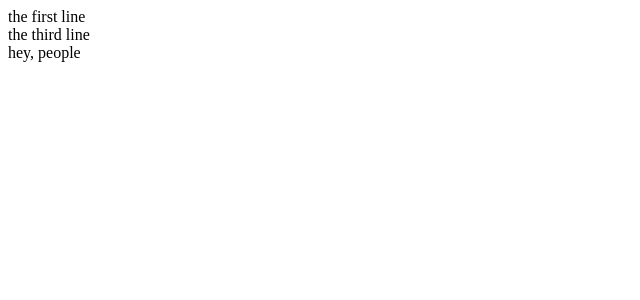
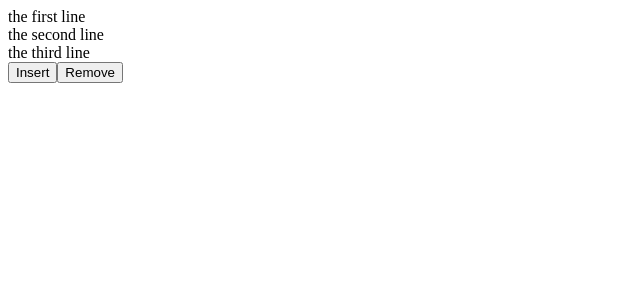
Before and after one commit to happypeter/patch-player, a React (Create React App) app in the folder client/: page / in a window 1280 px wide. Shown: the top 300 px of the page, without its empty margins (0-640 px from the left). Built offline with nearby package versions, Linux system fonts and the light colour scheme.

Commit message:
insert line #8

```diff
--- a/client/src/containers/App.js
+++ b/client/src/containers/App.js
@@ -8,50 +8,65 @@ class App extends Component {
       'the first line',
       'the second line',
       'the third line'
-    ],
-    newTextLine: ''
+    ]
   }
 
-  typeCharacter = character => {
+  typeCharacter = (character, index) => {
     return new Promise((resolve) => {
-      let newTextLine = this.state.newTextLine + character
-      this.setState({ newTextLine }, () => {
+      let textLines = utils.insertCharacterAtIndex(this.state.textLines, character, index)
+      this.setState({ textLines }, () => {
         const delay = 100
         setTimeout(resolve, delay);
       })
     })
   }
 
-  typeLine = line => {
-    utils.eachPromise(line, this.typeCharacter)
+  insertLine = (line, index) => {
+    const { textLines } = this.state
+    const newTextLines = utils.insertEmptyLineAtIndex(textLines, index)
+    this.setState({
+      textLines: newTextLines
+    })
+    // 先开辟出新行来，然后在下面的代码中在新的空白行中逐渐添加字符
+    utils.eachPromise(line, this.typeCharacter, index)
   }
 
   removeLine = lineIndex => {
     const { textLines } = this.state
     this.setState({
-      textLines: utils.removeLine(textLines, lineIndex)
+      textLines: utils.removeElementAtIndex(textLines, lineIndex)
     })
   }
 
-  componentDidMount() {
-    this.typeLine('hey, people')
-    const REMOVED_LINE_NO = 1
-    this.removeLine(REMOVED_LINE_NO)
+  handleInsert = () => {
+    const INSERT_LINE_INEXT = 1
+    const INSERT_LINE_TEXT = 'console.log(\'ss\')'
+    this.insertLine(INSERT_LINE_TEXT, INSERT_LINE_INEXT)
+  }
+
+  handleRemove = () => {
+    const REMOVED_LINE_INEXT = 2
+    this.removeLine(REMOVED_LINE_INEXT)
   }
 
   render() {
-    const { newTextLine, textLines } = this.state
-    const allText = [...textLines, newTextLine]
+    const { textLines } = this.state
     const props = {
       className: 'line'
     }
-    const innerTree = allText.map(
+    const innerTree = textLines.map(
       (t, i) => {
         props.key = Math.random()
         return  React.createElement('div', props, t)
       }
     )
-    return <div>{innerTree}</div>
+    return (
+      <div>
+        {innerTree}
+        <button onClick={this.handleInsert}>Insert</button>
+        <button onClick={this.handleRemove}>Remove</button>
+      </div>
+    )
   }
 }
 
--- a/client/src/utils/index.js
+++ b/client/src/utils/index.js
@@ -1,12 +1,31 @@
-export function eachPromise(str, iterator) {
+export function eachPromise(str, iterator, index) {
   const promiseReducer = (prev, current) =>
-    prev.then(() => iterator(current))
+    prev.then(() => iterator(current, index))
 
   return Array.from(str).reduce(promiseReducer, Promise.resolve());
 }
 
 
-export const removeLine = (arr, index) => {
+export const insertEmptyLineAtIndex = (arr, index) => {
+  return [
+    ...arr.slice(0, index),
+    '',
+    ...arr.slice(index)
+  ]
+}
+
+export const insertCharacterAtIndex = (arr, char, index) => {
+  return arr.map(
+    (t, i) => {
+      if (i === index) {
+        return t + char
+      }
+      return t
+    }
+  )
+}
+
+export const removeElementAtIndex = (arr, index) => {
   return [
     ...arr.slice(0, index),
     ...arr.slice(index + 1)
```
